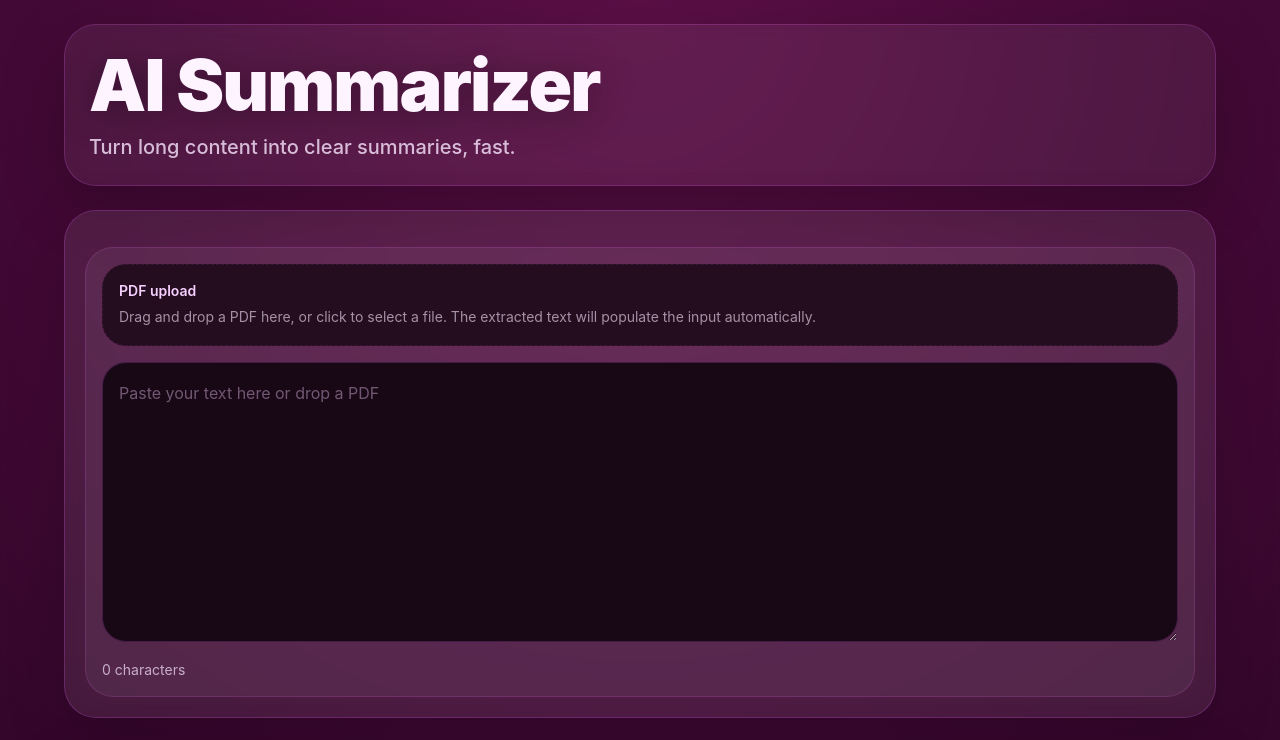
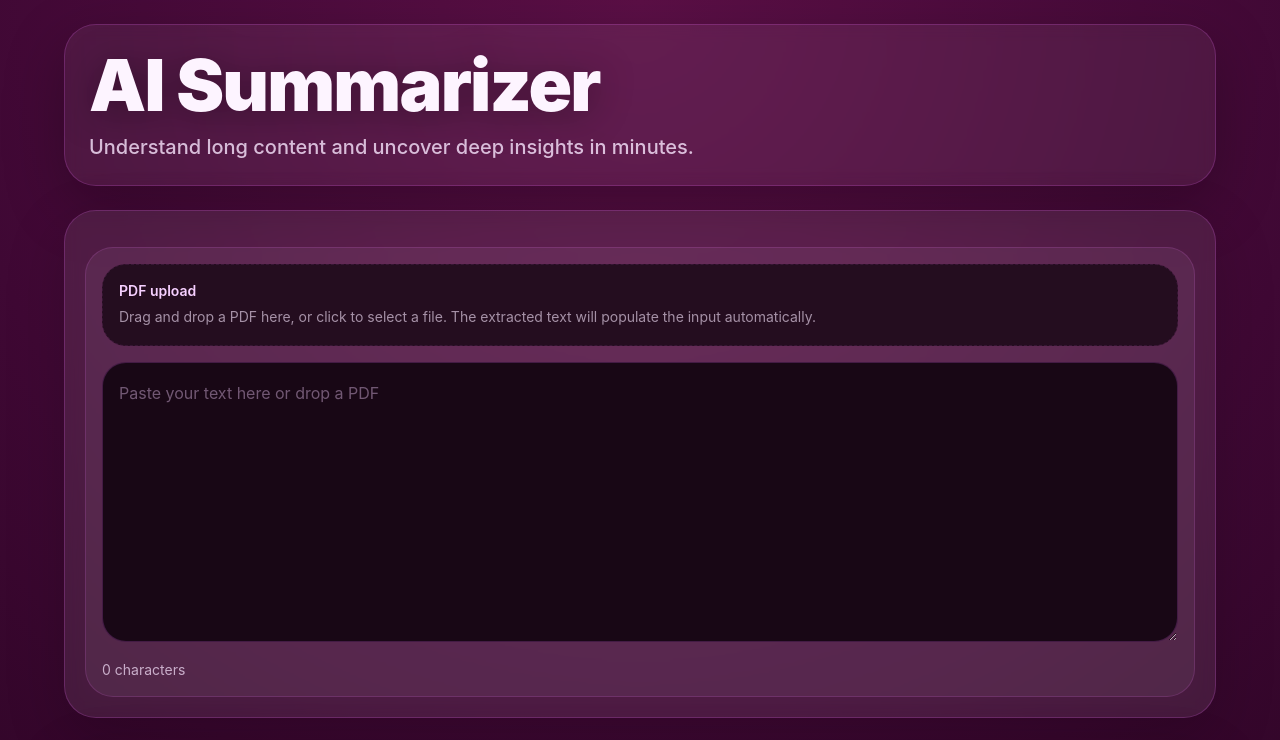
Before and after one commit to reolaccc/ai-summarizer, a React (Vite) app: page / in a window 1280 px wide. Shown: the top 740 px of the page. Built offline with nearby package versions, Linux system fonts and the light colour scheme.

Commit message:
Update hero subtitle

```diff
--- a/src/App.tsx
+++ b/src/App.tsx
@@ -259,7 +259,7 @@ export default function App() {
               AI Summarizer
             </h1>
             <p className="mt-3 text-lg font-medium leading-7 text-fuchsia-100/80 sm:text-xl">
-              Turn long content into clear summaries, fast.
+              Understand long content and uncover deep insights in minutes.
             </p>
           </div>
         </header>
```
